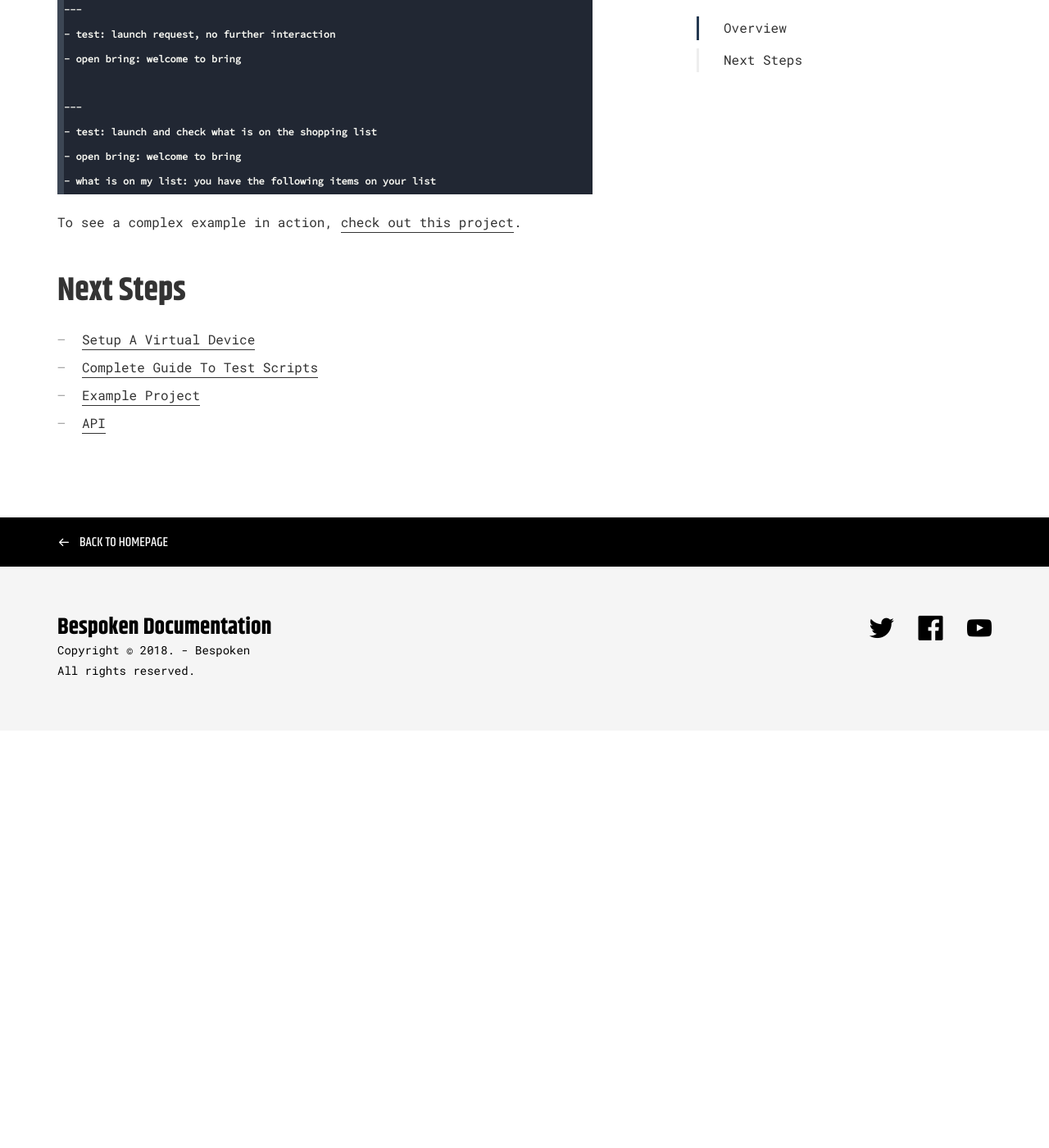
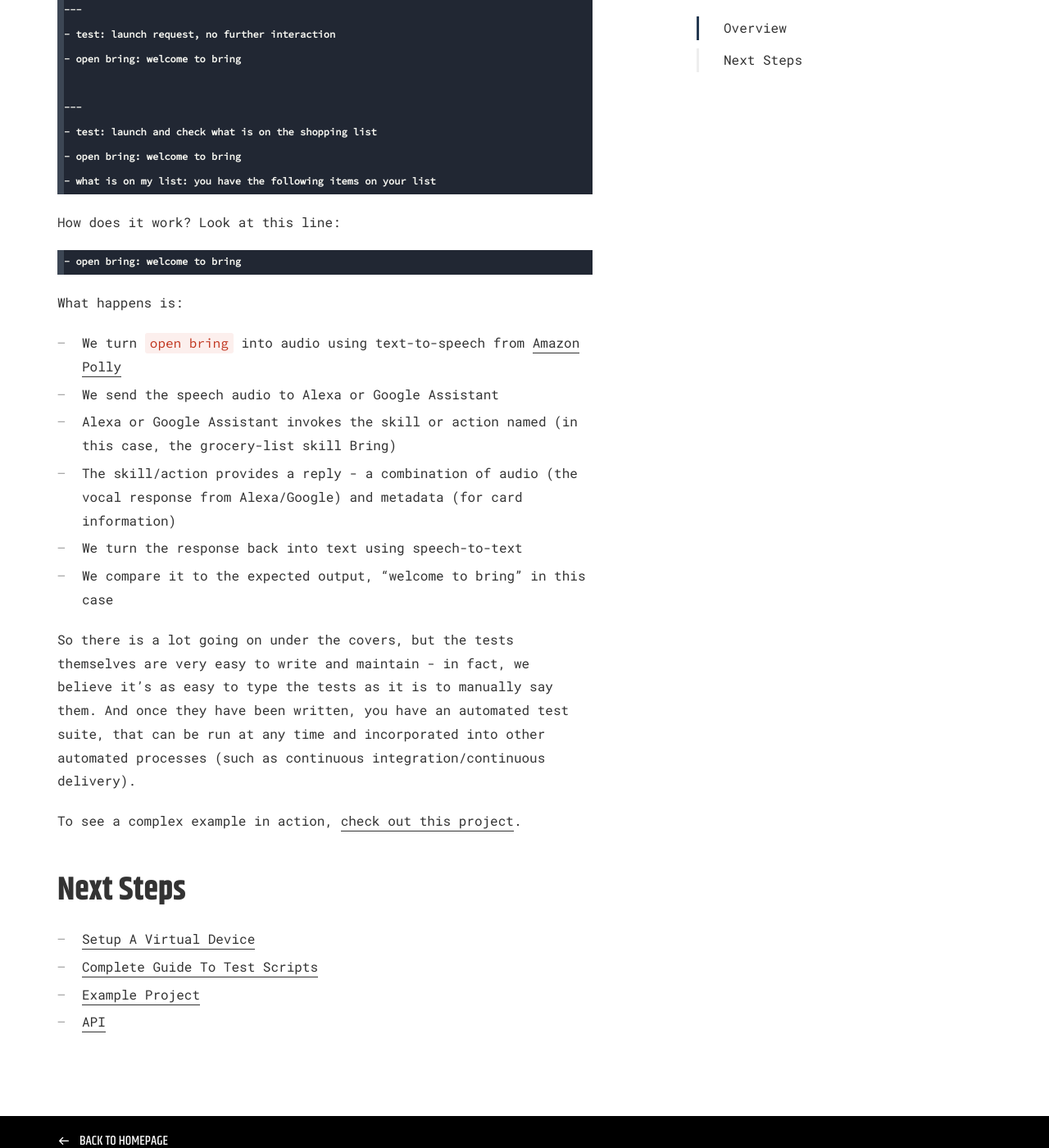
Before and after one commit to bespoken/bespoken-docs, a Jekyll site: the page built from end-to-end/getting-started.md, in a window 1280 px wide and 1400 px high, scrolled down 583 px. Shown: the whole window at 82% size. Built offline with Jekyll 4.4.1, drawn with Linux system fonts in a browser that asks for light colours; some web fonts are replaced; before the commit the page ends 1474 px from its top, so only the background shows below that.

````diff
--- a/end-to-end/getting-started.md
+++ b/end-to-end/getting-started.md
@@ -30,6 +30,21 @@ We use Virtual Devices to do it. A virtual device works like a physical device,
 - what is on my list: you have the following items on your list
 ```
 
+How does it work? Look at this line:
+```
+- open bring: welcome to bring
+```
+
+What happens is:
+* We turn `open bring` into audio using text-to-speech from [Amazon Polly](https://aws.amazon.com/polly/)
+* We send the speech audio to Alexa or Google Assistant
+* Alexa or Google Assistant invokes the skill or action named (in this case, the grocery-list skill Bring)
+* The skill/action provides a reply - a combination of audio (the vocal response from Alexa/Google) and metadata (for card information)
+* We turn the response back into text using speech-to-text
+* We compare it to the expected output, "welcome to bring" in this case
+
+So there is a lot going on under the covers, but the tests themselves are very easy to write and maintain - in fact, we believe it's as easy to type the tests as it is to manually say them. And once they have been written, you have an automated test suite, that can be run at any time and incorporated into other automated processes (such as continuous integration/continuous delivery).
+
 To see a complex example in action, [check out this project](https://github.com/bespoken/virtual-device-example/tree/SkillTesterScripts).
 
 # Next Steps
````
Also changed, not shown: end-to-end/api.md (+12 -3 lines).
